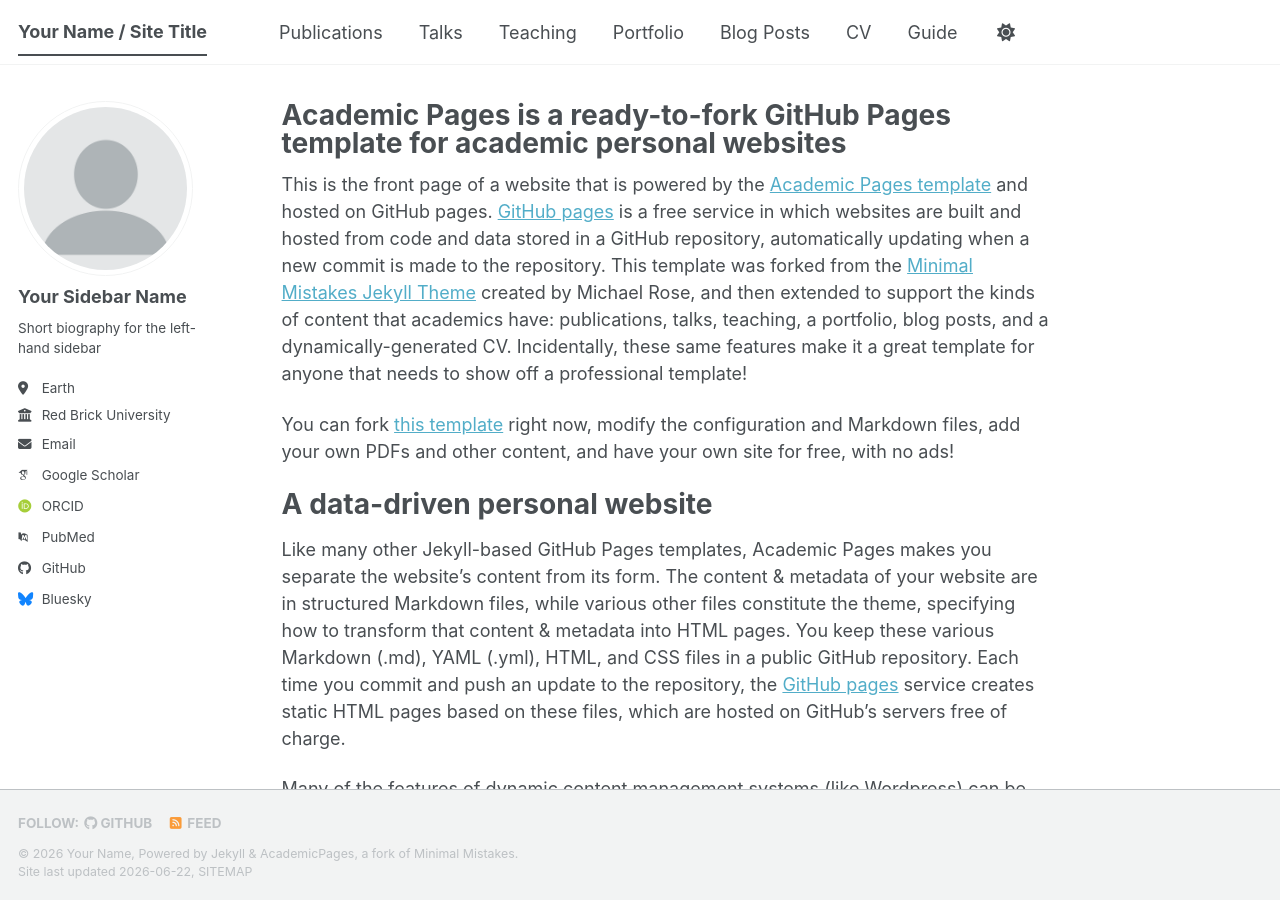
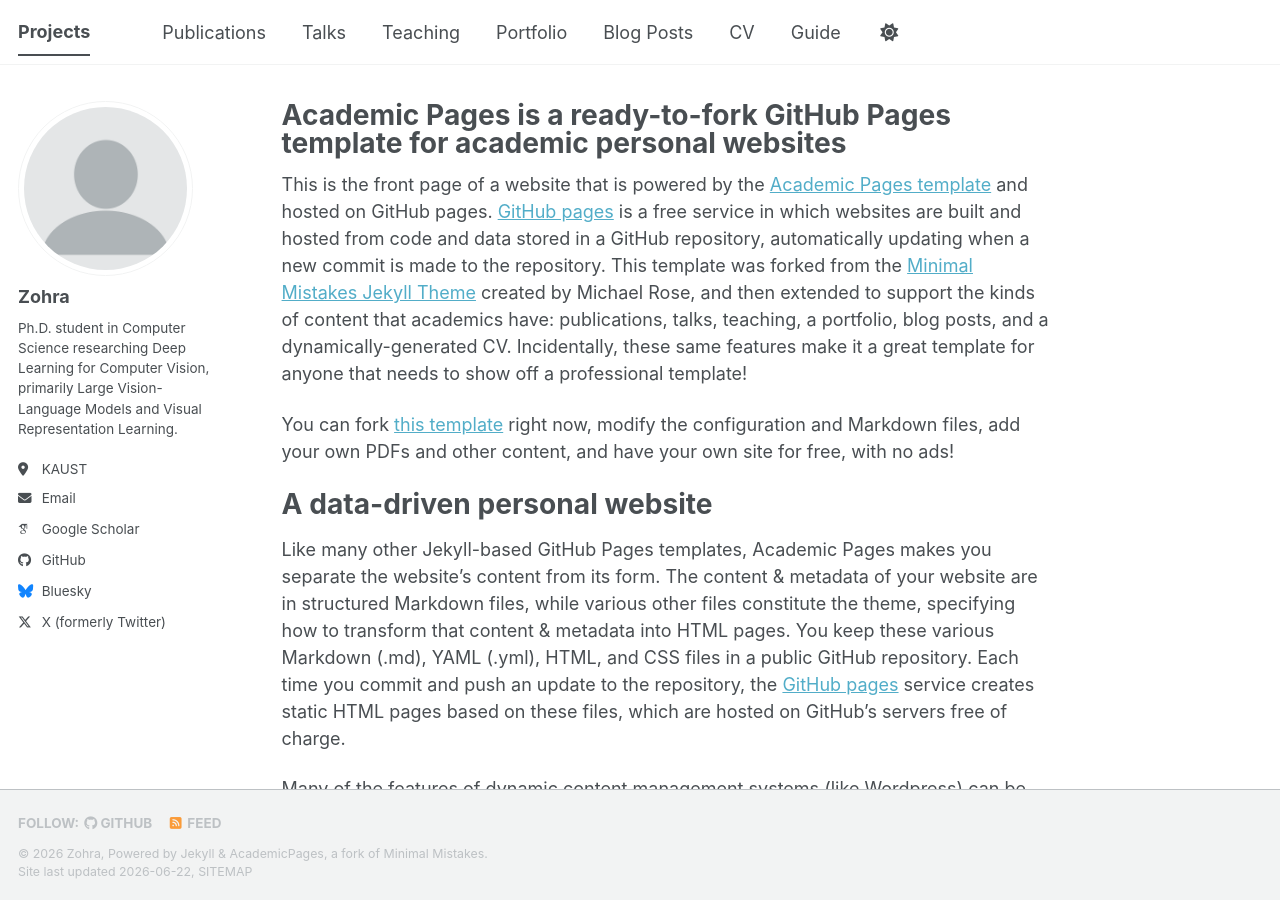
Before and after one commit to fzohra/fzohra.github.io, a Jekyll site: the page built from _pages/about.md, in a window 1280 px wide and 900 px high. Built offline with Jekyll 4.4.1, drawn with Linux system fonts in a browser that asks for light colours; some web fonts are replaced; a script that is not in the unit is left out.

Commit message:
Update _config.yml

```diff
--- a/_config.yml
+++ b/_config.yml
@@ -9,14 +9,14 @@
 # Basic Site Settings
 locale                   : "en-US"
 site_theme               : "default" # The available themes options are "default", "air", "sunrise", "mint", "dirt" and "contrast"
-title                    : "Your Name / Site Title"
+title                    : "Projects"
 title_separator          : "-"
-name                     : &name "Your Name"
-description              : &description "Your Name's academic portfolio"   # Update this with a general description of your site, this is the default if not overridden by a page
-url                      : https://academicpages.github.io # The base hostname & protocol for your site e.g. "https://[your GitHub username].github.io",
+name                     : &name "Zohra"
+description              : &description "Academic portfolio of Zohra, Ph.D. student at KAUST researching Deep Learning in Computer Vision."   # Update this with a general description of your site, this is the default if not overridden by a page
+url                      : https://fzohra.github.io # The base hostname & protocol for your site e.g. "https://[your GitHub username].github.io",
                                                            # or if you already have some other page hosted on Github then use "https://[your GitHub username].github.io/[Your Repo Name]"
 baseurl                  : "" # the subpath of your site, e.g. "/blog"
-repository               : "academicpages/academicpages.github.io"
+repository               : "fzohra/fzohra.github.io"
 
 # Site Author - The following control what appear as part of the author content on the side bar.
 #               If a field is blank the icon and link will not appear, otherwise it will be shown.
@@ -24,24 +24,24 @@ repository               : "academicpages/academicpages.github.io"
 author:
   # Biographic information
   avatar           : "profile.png"
-  name             : "Your Sidebar Name"
+  name             : "Zohra"
   pronouns         : # example: "she/her"
-  bio              : "Short biography for the left-hand sidebar"
-  location         : "Earth"
-  employer         : "Red Brick University"
+  bio              : "Ph.D. student in Computer Science researching Deep Learning for Computer Vision, primarily Large Vision-Language Models and Visual Representation Learning."
+  location         : "KAUST"
+  employer         :
   uri              : # URL
-  email            : "none@example.org"
+  email            : "fatimah.zohra [at] kaust [dot] edu [dot] sa"
 
   # Academic websites
   academia         : # URL
   arxiv            : # URL - Update with the correct link to your profile
-  googlescholar    : "https://scholar.google.com/citations?user=PS_CX0AAAAAJ"
+  googlescholar    : "https://scholar.google.com/citations?user=DO0OkXwAAAAJ&hl=en"
   inspire-hep      : # URL
   impactstory      : # URL
-  orcid            : "https://orcid.org/yourorcidurl"
+  orcid            : # URL
   semantic         : # URL
   ssrn             : # URL
-  pubmed           : "https://www.ncbi.nlm.nih.gov/pubmed/?term=john+snow"
+  pubmed           : # URL
   researchgate     : # URL
   scopus           : # URL
   zotero           : # URL
@@ -51,7 +51,7 @@ author:
   bitbucket        : # Username - Update with your username on the site
   codepen          : # Username
   dribbble         : # Username
-  github           : "academicpages"
+  github           : "fzohra"
   kaggle           : # Username
   stackoverflow    : # User number or user number and name (i.e., use "1" or "1/jeff-atwood")
 
@@ -74,7 +74,7 @@ author:
   steam            : # Username
   telegram         : # URL
   tumblr           : # Username
-  twitter          : # Username for X / Twitter
+  twitter          : "https://x.com/zohrf"
   vine             : # Username
   weibo            : # Username
   wikipedia        : # Username
```
